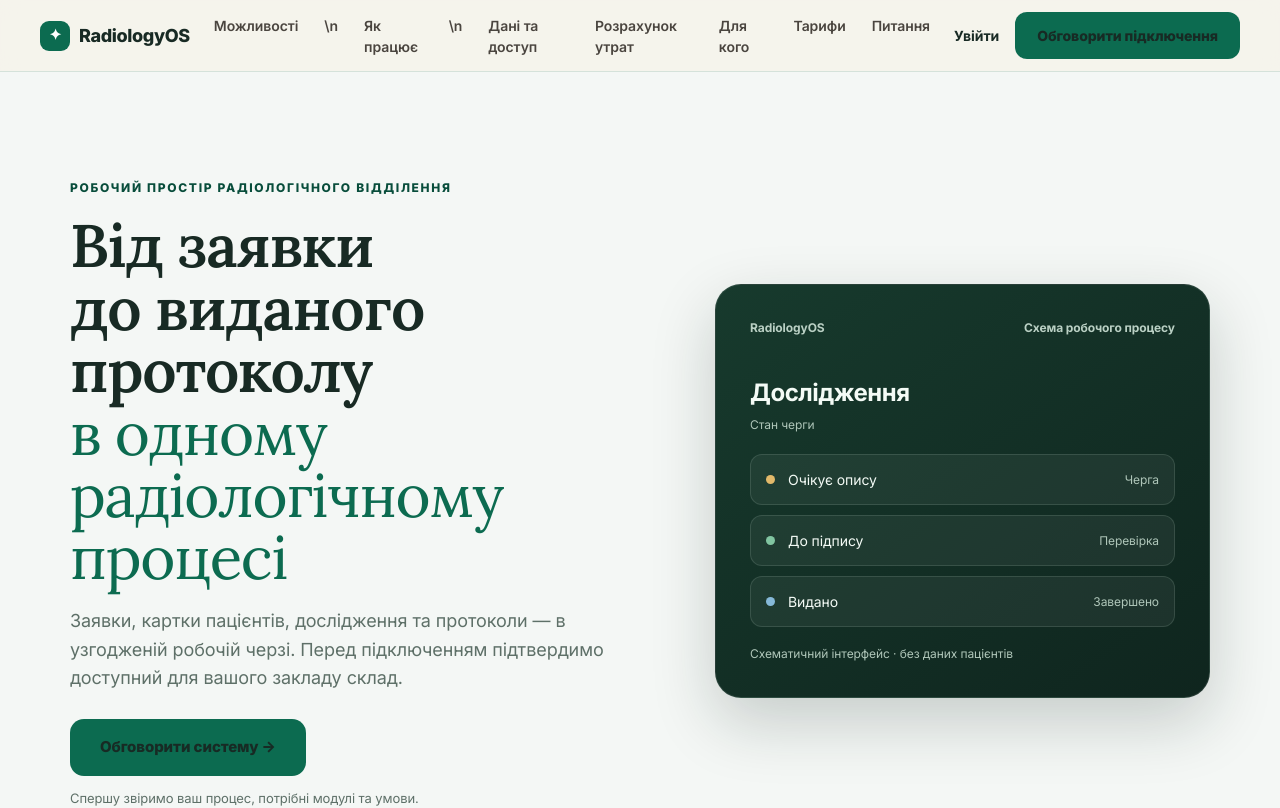
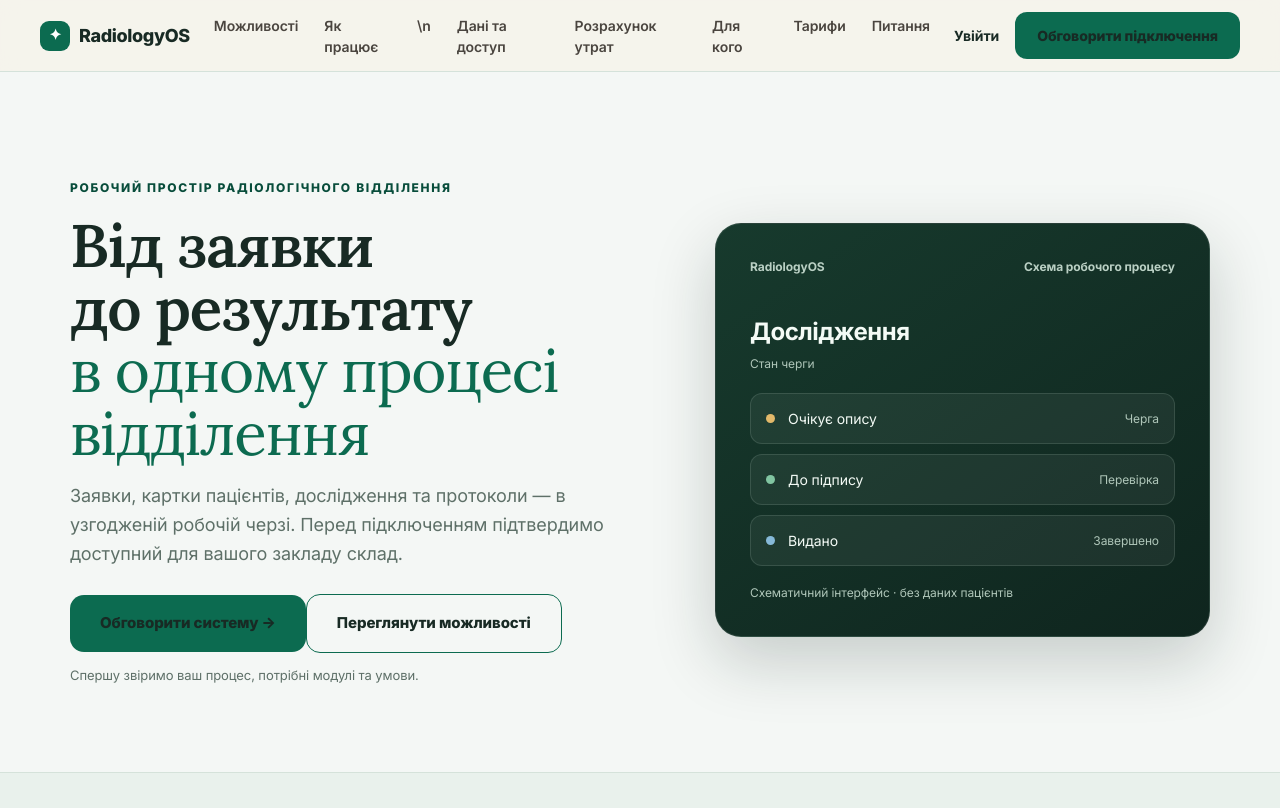
Before and after one commit to adamenkoa1/radiologyos, a Next.js app: page /product in a window 1280 px wide. Shown: the top 808 px of the page. Built offline with nearby package versions, Linux system fonts and the light colour scheme.

Commit message:
fix(product): polish workflow landing page hero

```diff
--- a/app/product/page.tsx
+++ b/app/product/page.tsx
@@ -86,7 +86,8 @@ export default function ProductPage() {
     <header className="rosHeader">
       <a className="rosBrand" href="#top"><span className="rosBrandMark">✦</span> RadiologyOS</a>
       <nav className="rosNav">
-        <a href="#features">Можливості</a>\n        <a href="#flow">Як працює</a>\n        <a href="#safety">Дані та доступ</a>
+        <a href="#features">Можливості</a>
+        <a href="#flow">Як працює</a>\n        <a href="#safety">Дані та доступ</a>
         <a href="#calc">Розрахунок утрат</a>
         <a href="#audience">Для кого</a>
         <a href="#pricing">Тарифи</a>
@@ -101,10 +102,11 @@ export default function ProductPage() {
     <section className="rosHero" id="top">
       <div className="rosHeroCopy">
         <span className="rosEyebrow">Робочий простір радіологічного відділення</span>
-        <h1>Від заявки до виданого протоколу<br/><em>в одному радіологічному процесі</em></h1>
+        <h1>Від заявки до результату<br/><em>в одному процесі відділення</em></h1>
         <p>Заявки, картки пацієнтів, дослідження та протоколи — в узгодженій робочій черзі. Перед підключенням підтвердимо доступний для вашого закладу склад.</p>
         <div className="rosHeroCta">
           <a className="rosBtn rosBtnLg" href={whatsappHref(contactMessage)}>Обговорити систему →</a>
+          <a className="rosBtn rosBtnLg rosBtnOutline" href="#features">Переглянути можливості</a>
         </div>
         <p className="rosHeroNote">Спершу звіримо ваш процес, потрібні модулі та умови.</p>
       </div>
```
